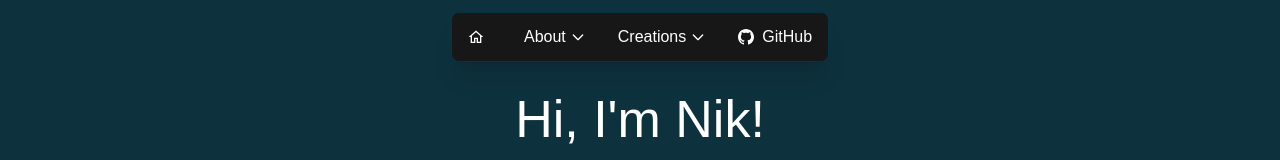
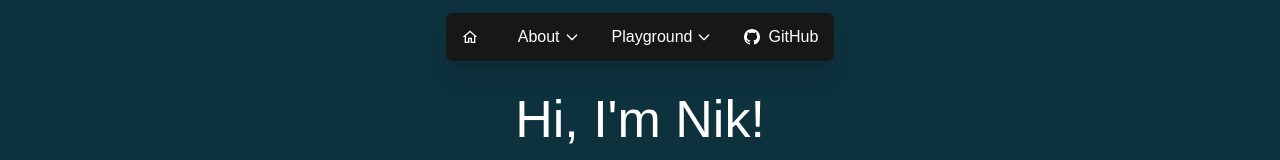
Before and after one commit to NikS-44/personal-portfolio, a Next.js app: page / in a window 1280 px wide. Shown: the top 160 px of the page. Built offline with nearby package versions, Linux system fonts and the light colour scheme.

Commit message:
feat: update top level category name

```diff
--- a/app/components/global/Header.tsx
+++ b/app/components/global/Header.tsx
@@ -29,7 +29,7 @@ const Header = () => {
     },
     {
       id: 2,
-      name: "Linkedin Helper",
+      name: "LinkedIn Search Tool",
       href: "/projects/linkedin",
     },
   ];
@@ -54,10 +54,10 @@ const Header = () => {
           onToggle={() => toggleMenu("projects")}
         />
         <DropdownMenu
-          title="Creations"
+          title="Playground"
           items={creations}
-          isOpen={activeMenu === "creations"}
-          onToggle={() => toggleMenu("creations")}
+          isOpen={activeMenu === "playground"}
+          onToggle={() => toggleMenu("playground")}
         />
         <a
           className="mr-2 flex items-center gap-2 border-gray-300 transition-colors duration-300 hover:text-cyan-400"
```
